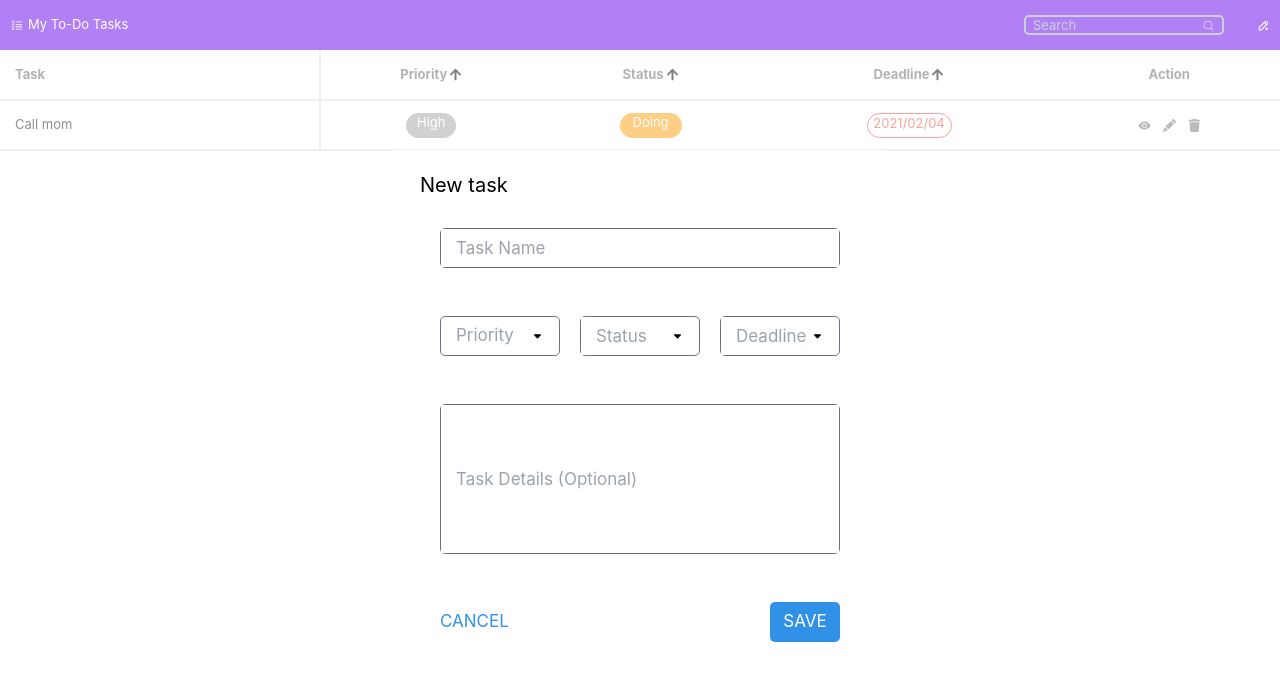
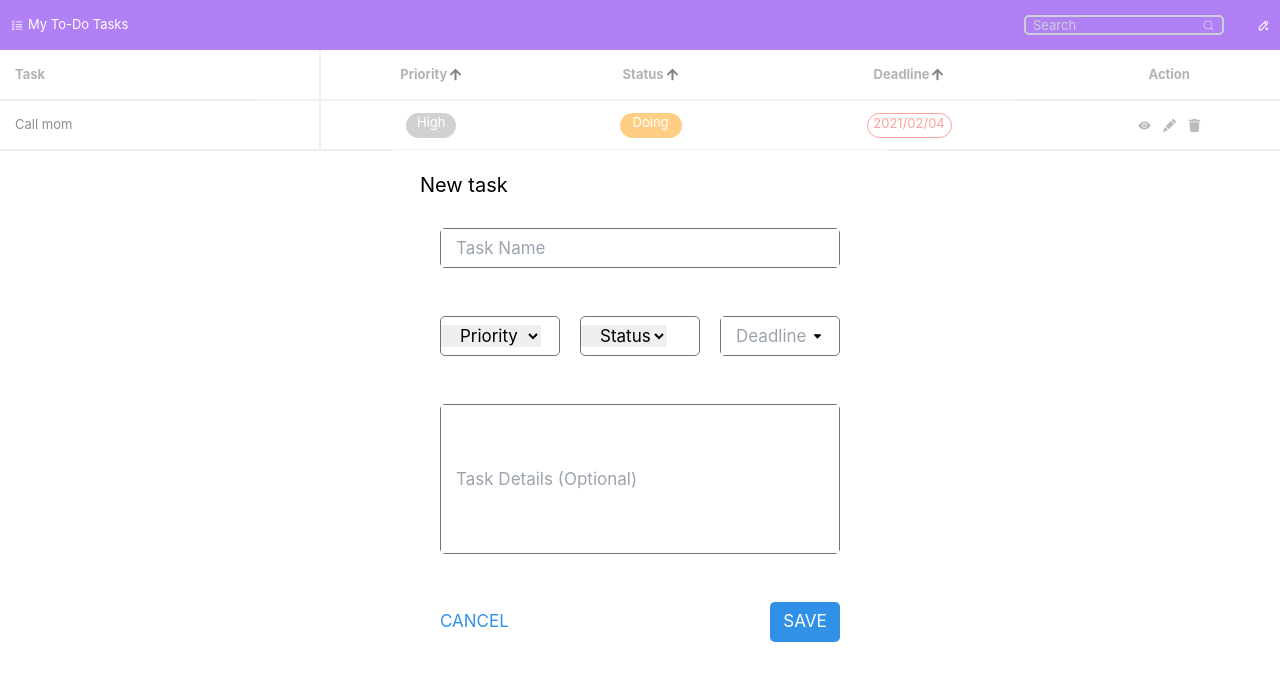
Before and after one commit to elahenarimani/to-do-list-type-script, a React (Create React App) app: page / in a window 1280 px wide. Both pictures are taken after a click on the button 1263 px from the left and 25 px from the top of the page. Shown: the top 680 px of the page. Built offline with nearby package versions, Linux system fonts and the light colour scheme; some icons are missing.

Commit message:
complete select component

```diff
--- a/src/App.tsx
+++ b/src/App.tsx
@@ -1,5 +1,4 @@
 import React, { useState } from 'react';
-
 import './App.css';
 import { VscChecklist } from "react-icons/vsc";
 import { CiSearch } from "react-icons/ci";
@@ -8,6 +7,8 @@ import { TbPencilPlus } from "react-icons/tb";
 import TableMobile from './components/tableMobile/TableMobile';
 import TableDesktop  from './components/tableDesktop/TableDesktop';
 import Modal from './components/modal/Modal';
+import Select from './components/select/Select';
+
 function App() {
   const [open , setOpen] = useState <boolean>(false)
   function handleOpen(){
--- /dev/null
+++ b/src/components/button/Button.tsx
@@ -0,0 +1,10 @@
+interface IButtonParameter{
+    children : string
+    onClicHandler:Function
+}
+function Button({onClicHandler , children}:IButtonParameter){
+   <div>
+      <button onClick={() => onClicHandler()}>{children}</button>
+   </div>
+}
+export default Button
--- a/src/components/modal/Modal.tsx
+++ b/src/components/modal/Modal.tsx
@@ -1,18 +1,26 @@
 import { useState } from "react";
 import { TiArrowSortedDown } from "react-icons/ti";
 import './modal.css'
+import Select from "../select/Select";
+
 interface ImodalParameter {
     open: boolean
     onClose: Function
 }
 function Modal({ open, onClose }: ImodalParameter) {
-    const [isDropDownVisible , setIsDropDownVisible] = useState<boolean>(false)
-    const [selectOption , setSelectOption] = useState<null>(null)
-    const priorityOptions = ["option1" , "option2" , "option3"]
+
+    const [isDropDownVisible, setIsDropDownVisible] = useState<boolean>(false)
+    const [selectOption, setSelectOption] = useState<null>(null)
+    const [selectedOption, setSelectedOption] = useState<"">("")
+    const [selectedOption2 , setSelectedOption2 ] = useState <"">("")
+
+    // function handleChange() {
+    //     ((e: any) => setSelectedOption(e.target.value))
+    // }
     function handleBTNDropDown() {
         setIsDropDownVisible(!isDropDownVisible)
     }
-    function closeDropDown(){
+    function closeDropDown() {
         setIsDropDownVisible(false)
     }
     if (!open) return null
@@ -26,24 +34,35 @@ function Modal({ open, onClose }: ImodalParameter) {
                     </div>
                     <div className="w-[400px] h-[40px] flex justify-between items-center ">
                         <div className="priority-drop-down-container w-[120px] h-full  border-gray-500 rounded-[5px] border-[1px] flex justify-between items-center pr-[15px]">
-                            <div>
+                            {/* <div>
                                 <input className='w-full h-full pl-[15px] text-[17px] border-none outline-none' placeholder="Priority" />
-                            </div>
-                            <button className="text-[50px]" >
-                                <TiArrowSortedDown onClick={handleBTNDropDown}  />
-                            </button>
-                            {isDropDownVisible && <select className="w-full h-full pl-[15px] " onChange={closeDropDown}>
-                                                     <option>Hight</option>
-                                                     <option>Medium</option>
-                                                     <option>Low</option>
-                                                  </select>}
+                            </div> */}
+                            {/* <button className="text-[50px]" >
+                                <TiArrowSortedDown onClick={handleBTNDropDown} />
+                            </button> */}
+                            {true && <Select handleChange={setSelectedOption2} selectedOption={selectedOption2} className='w-full h-full pl-[15px] text-[17px] border-none outline-none' >
+                               <>
+                                <option value="" disabled>Priority</option>
+                                <option value="1">Hight</option>
+                                <option value="2">Medium</option>
+                                <option value="3">Low</option>
+                               </>
+                            </Select>}
 
                         </div>
                         <div className=" w-[120px] h-full  border-gray-500 rounded-[5px] border-[1px] flex justify-between items-center pr-[15px]">
-                            <input placeholder="Status" className='w-full h-full pl-[15px] text-[17px] border-none outline-none' />
-                            <button className="text-[50px]">
-                                <TiArrowSortedDown />
-                            </button>
+                            {/* <input placeholder="Status" className='w-full h-full pl-[15px] text-[17px] border-none outline-none' /> */}
+                            {/* <button className="text-[50px]"> */}
+                                {/* <TiArrowSortedDown /> */}
+                            {/* </button> */}
+                            {true && <Select  handleChange={setSelectedOption} selectedOption={selectedOption} className='w-full h-full pl-[15px] text-[17px] border-none outline-none' >
+                                <>
+                                    <option value="" disabled>Status</option>
+                                    <option value="1">To do</option>
+                                    <option value="2">Doing</option>
+                                    <option value="3">Done</option>
+                                </>
+                            </Select>}
                         </div>
                         <div className=" w-[120px] h-full border-gray-500 rounded-[5px] border-[1px] flex justify-between items-center pr-[15px]">
                             <input placeholder="Deadline" className='w-full h-full pl-[15px] text-[17px] border-none outline-none' />
--- a/src/components/modal/modal.css
+++ b/src/components/modal/modal.css
@@ -1,4 +1,4 @@
- .priority-drop-down-container{
+ /* .priority-drop-down-container{
   position: relative;
  }
  select {
@@ -10,4 +10,4 @@
     top:100%;
     left:0;
     z-index: 1;
-      }
+      } */
--- /dev/null
+++ b/src/components/select/Select.tsx
@@ -0,0 +1,17 @@
+import {ReactElement} from 'react'
+interface ISelectParameter{
+    selectedOption:string
+    handleChange:Function
+    children:ReactElement
+    className:string
+}
+function Select({selectedOption , handleChange,children,className }:ISelectParameter){
+    return(
+        <div>
+           <select value={selectedOption}   onChange={(e:any) => handleChange(e.target.value)} className={className}>
+                 {children}
+           </select>
+        </div>
+    )
+}
+export default Select
```
Also changed, not shown: src/components/select/select.css (added).
